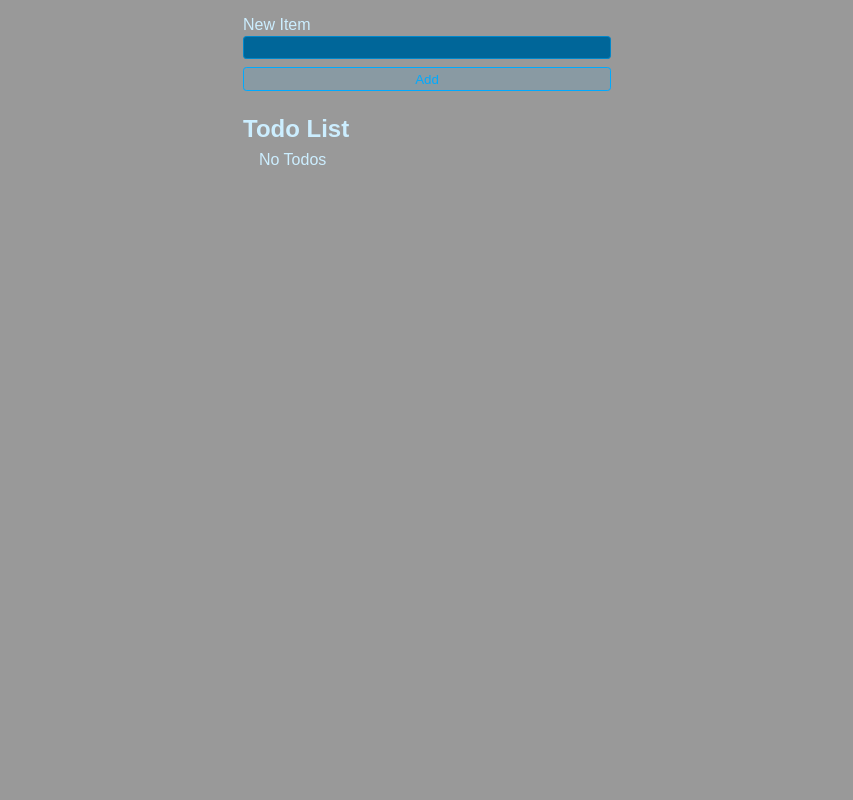
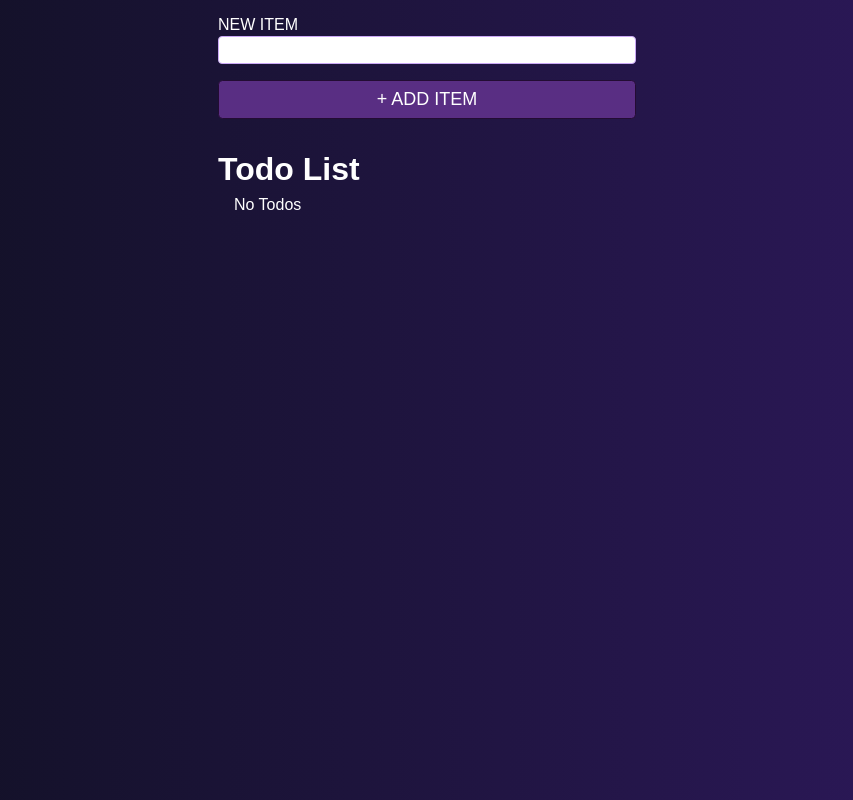
Before and after one commit to joethyr/todo-list-react, a React (Vite) app: page / in a window 1280 px wide. Shown: the whole page, without its empty margins (213-1066 px from the left). Built offline with nearby package versions, Linux system fonts and the light colour scheme.

Commit message:
update css selectors

```diff
--- a/index.html
+++ b/index.html
@@ -4,7 +4,7 @@
     <meta charset="UTF-8" />
     <link rel="icon" type="image/svg+xml" href="/vite.svg" />
     <meta name="viewport" content="width=device-width, initial-scale=1.0" />
-    <title>Vite + React</title>
+    <title>React Todo List</title>
   </head>
   <body>
     <div id="root"></div>
--- a/src/NewTodoForm.jsx
+++ b/src/NewTodoForm.jsx
@@ -15,7 +15,7 @@ export function NewTodoForm({ onSubmit }) {
   return (
     <form onSubmit={handleSubmit} className="new-item-form">
       <div className="form-row">
-        <label htmlFor="item">New Item</label>
+        <label htmlFor="item">NEW ITEM</label>
         <input
           value={newItem}
           onChange={(e) => setNewItem(e.target.value)}
@@ -23,7 +23,7 @@ export function NewTodoForm({ onSubmit }) {
           id="item"
         />
       </div>
-      <button className="btn">Add</button>
+      <button className="btn">+ ADD ITEM</button>
     </form>
   );
 }
--- a/src/app.css
+++ b/src/app.css
@@ -1,12 +1,13 @@
 * {
   font-family: Arial, Helvetica, sans-serif;
   box-sizing: border-box;
+  font-size: 1rem;
 }
 
 body {
-    background: #5a5a5a9d;
-    color: hsl(200, 100%, 90%);
-    max-width: 400px;
+  background-image: linear-gradient(90deg, #0f1020, #2f195f);
+  color: white;
+  max-width: 450px;
   padding: 1rem;
   margin: 0 auto;
 }
@@ -14,7 +15,7 @@
 .new-item-form {
   display: flex;
   flex-direction: column;
-    gap: 0.5rem;
+  gap: 1rem;
 }
 
 .form-row {
@@ -24,47 +25,50 @@
 }
 
 .btn {
-    background: hsl(200, 100%, 50%, 0.1);
-    border: 1px solid hsl(200, 100%, 50%);
-    color: hsl(200, 100%, 50%);
-    padding: 0.25em 0.5em;
+  background: #592e83;
+  border: 1px solid #230c33;
+  color: white;
+  padding: 0.5rem;
   border-radius: 0.25em;
+  /* max-width: 0px; */
   cursor: pointer;
   outline: none;
+  font-size: large;
 }
 
 .btn:hover,
 .btn:focus-visible {
-    background: hsl(200, 100%, 50%, 0.2);
+  background: rgb(25, 10, 39);
 }
 
 .btn.btn-danger {
-    background: hsl(0, 100%, 40%, 0.1);
-    border: 1px solid hsl(0, 100%, 40%);
-    color: hsl(0, 100%, 40%);
+  background: rgb(156, 2, 2);
+  border: 1px solid hsl(0, 100%, 17%);
+  color: white;
 }
 
 .btn.btn-danger:hover,
 .btn.btn-danger:focus-visible {
-    background: hsl(0, 100%, 40%, 0.2);
+  background: rgb(61, 0, 0);
+  color: gray;
 }
 
 .new-item-form input {
   outline: none;
-    border: 1px solid hsl(200, 100%, 40%);
-    background: hsl(200, 100%, 30%);
+  border: 1px solid #caa8f5;
+  background: white;
   border-radius: 0.25em;
   padding: 0.25em 0.5em;
-    color: hsl(200, 100%, 90%);
+  color: black;
 }
 
 .new-item-form input:focus {
-    border: 1px solid hsl(200, 100%, 70%);
+  border: 1px solid #9984d4;
 }
 
 .header {
-    font-size: 1.5rem;
-    margin-top: 1.5rem;
+  font-size: 2rem;
+  margin-top: 2rem;
   margin-bottom: 0.5rem;
 }
 
@@ -76,7 +80,7 @@
 }
 
 .list li:has(input:checked) label {
-    color: hsl(200, 20%, 40%);
+  color: gray;
 }
 
 .list {
@@ -99,7 +103,7 @@
 }
 
 .list li:has(input:focus-visible) label {
-    outline: 1px solid hsl(200, 100%, 50%);
+  outline: 1px solid #00a5cf;
 }
 
 .list li input {
@@ -116,7 +120,7 @@
   display: block;
   width: 0.9rem;
   height: 0.9rem;
-    background: hsl(200, 100%, 90%);
+  background: white;
   border-radius: 0.25em;
   display: flex;
   justify-content: center;
@@ -124,17 +128,17 @@
 }
 
 .list li label:hover::before {
-    background: hsl(200, 100%, 80%);
+  background: lightblue;
 }
 
 .list li:has(input:checked) label::before {
   content: "✔";
-    background: hsl(200, 100%, 40%);
-    color: hsl(200, 100%, 90%);
+  background: #00a5cf;
+  color: white;
   font-size: 0.75rem;
   font-weight: bold;
 }
 
 .list li:has(input:checked) label:hover::before {
-    background: hsl(200, 100%, 30%);
+  background: #00a5cf;
 }
```
Lines whose indentation alone changed are shown as unchanged.
